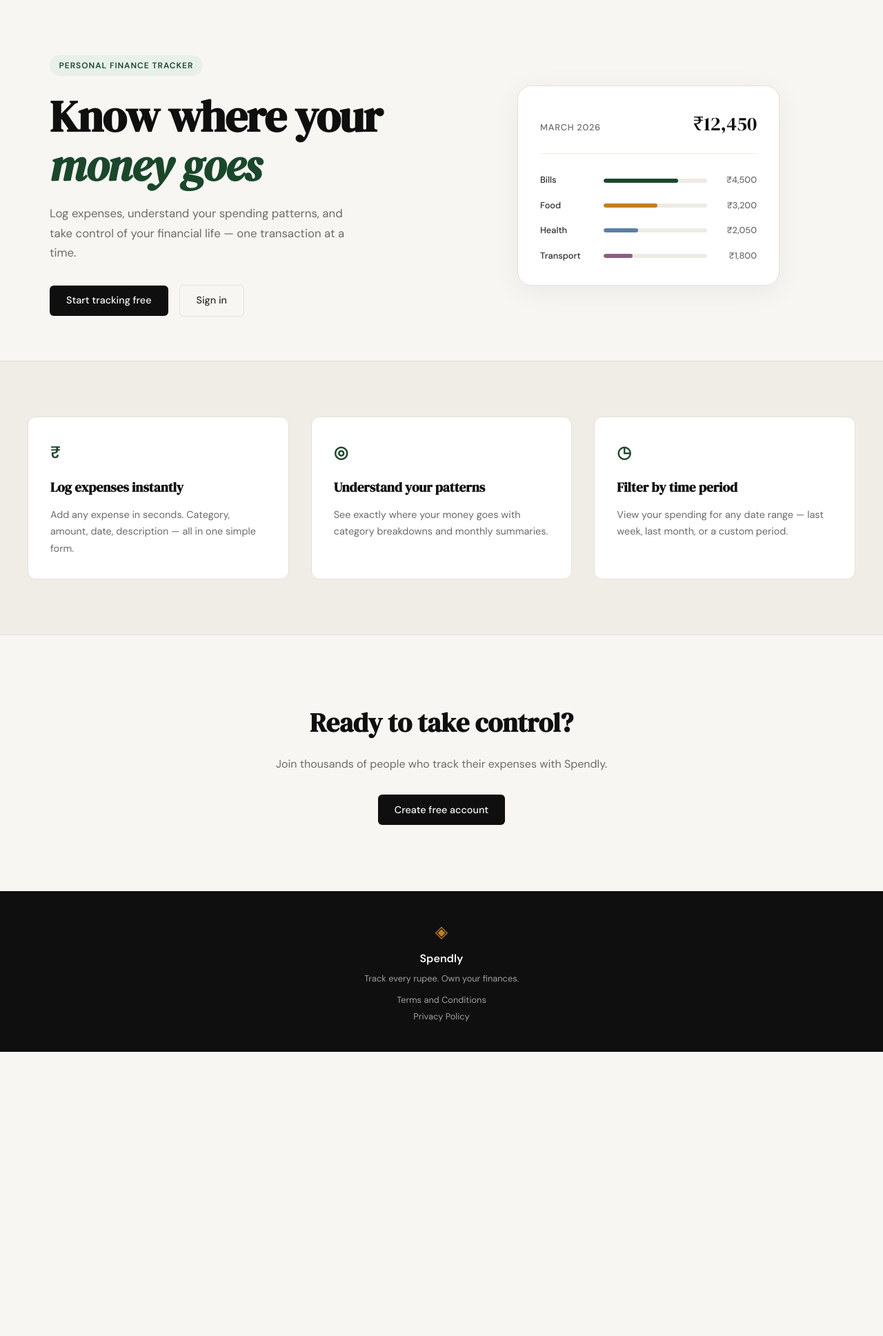
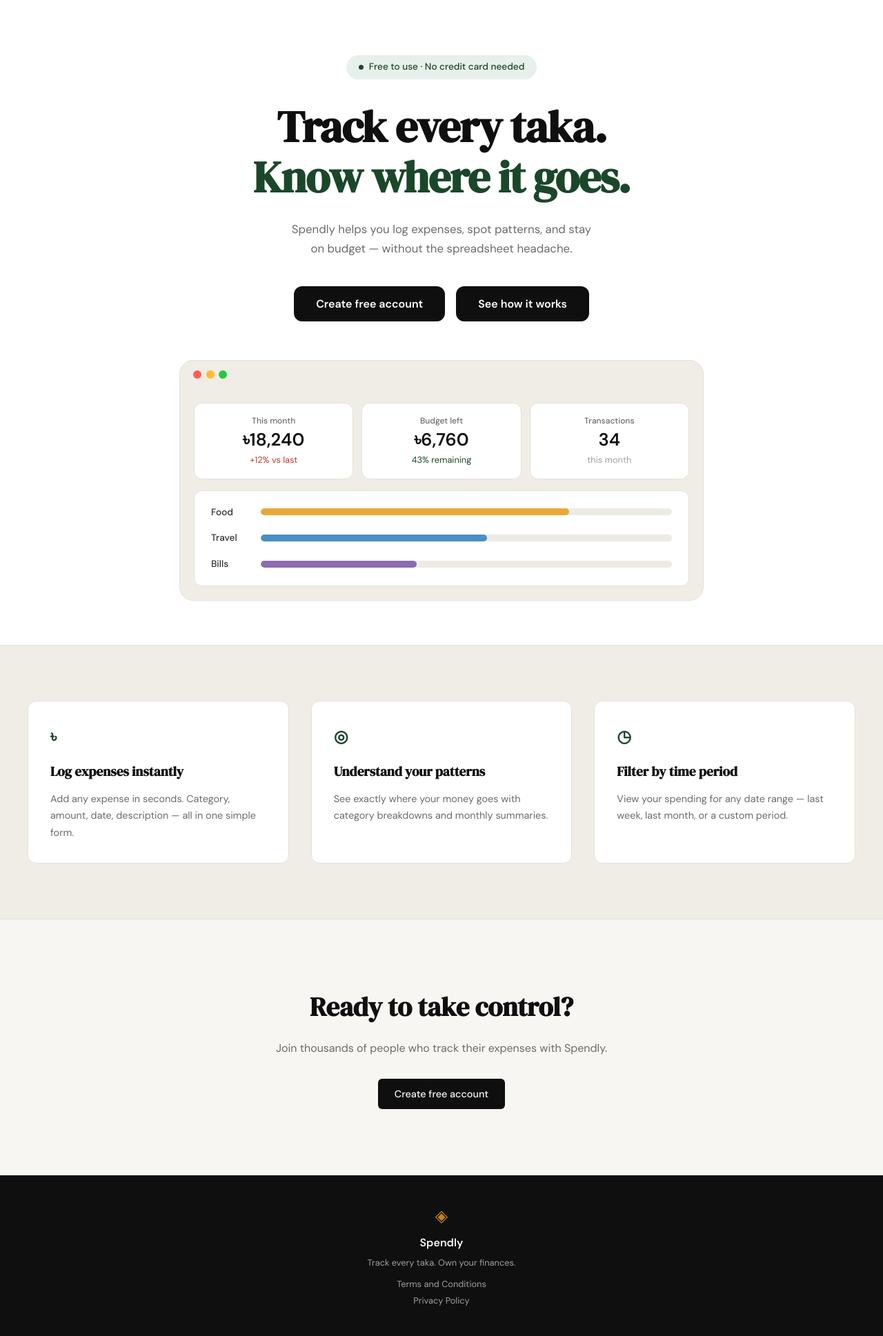
Before and after one commit to mamun795/Expanse_Tracker, a Flask app: page / in a window 1280 px wide. Shown: the part 61-1998 px from the top of the page at 69% size. Before the commit the page ends 1586 px from the top, so only its background shows below. Run offline with Flask 3, Linux system fonts and the light colour scheme.

Commit message:
landing: add youtube modal on see how it works click and change rupee to taka

```diff
--- a/file.txt
+++ b/file.txt
@@ -43,7 +43,7 @@ git commit -m "landing: add privacy policy page and route”
 
 I've attached a screenshot of the updated Spendly hero section design.
 
-Modify only the hero section in @templates/landing.html and @static/css/landing.css
+Modify only the hero section in @templates/landing.html and @static/css/style.css
 to match this image exactly. Do not touch any other part of the page.
 
 git commit -m "landing: redesign hero section to match mockup"
--- /dev/null
+++ b/static/css/landing.css
@@ -0,0 +1,280 @@
+/* ------------------------------------------------------------------ */
+/* Hero v2 — centered single-column layout                            */
+/* ------------------------------------------------------------------ */
+
+/* Override the base hero grid for this layout */
+.hero-v2 {
+    padding: 5rem 2rem 4rem;
+    background: #ffffff;
+}
+
+.hero-v2-inner {
+    max-width: 760px;
+    margin: 0 auto;
+    display: flex;
+    flex-direction: column;
+    align-items: center;
+    text-align: center;
+}
+
+/* Badge */
+.hero-v2-badge {
+    display: inline-flex;
+    align-items: center;
+    gap: 0.5rem;
+    background: var(--accent-light);
+    color: var(--accent);
+    font-size: 0.85rem;
+    font-weight: 500;
+    padding: 0.4rem 1.1rem;
+    border-radius: 999px;
+    margin-bottom: 2rem;
+}
+
+.hero-v2-dot {
+    width: 7px;
+    height: 7px;
+    border-radius: 50%;
+    background: var(--accent);
+    flex-shrink: 0;
+}
+
+/* Heading */
+.hero-v2-title {
+    font-family: var(--font-display);
+    font-size: clamp(2.5rem, 6vw, 4rem);
+    line-height: 1.15;
+    letter-spacing: -0.02em;
+    color: var(--ink);
+    margin-bottom: 1.5rem;
+}
+
+.hero-v2-title-accent {
+    color: var(--accent);
+}
+
+/* Subtitle */
+.hero-v2-subtitle {
+    font-size: 1.05rem;
+    color: var(--ink-muted);
+    line-height: 1.7;
+    margin-bottom: 2.5rem;
+}
+
+/* Buttons */
+.hero-v2-actions {
+    display: flex;
+    gap: 1rem;
+    justify-content: center;
+    margin-bottom: 3.5rem;
+    flex-wrap: wrap;
+}
+
+.hero-v2-btn {
+    display: inline-block;
+    background: var(--ink);
+    color: #ffffff;
+    padding: 0.8rem 2rem;
+    border-radius: var(--radius-md);
+    font-family: var(--font-body);
+    font-size: 1rem;
+    font-weight: 600;
+    text-decoration: none;
+    transition: background 0.2s;
+}
+
+.hero-v2-btn:hover {
+    background: var(--accent);
+}
+
+/* Browser mock */
+.hero-v2-mock {
+    width: 100%;
+    max-width: 760px;
+}
+
+.mock-browser {
+    background: #f0ede6;
+    border-radius: var(--radius-lg);
+    overflow: hidden;
+    border: 1px solid var(--border);
+}
+
+.mock-browser-bar {
+    display: flex;
+    align-items: center;
+    gap: 0.4rem;
+    padding: 0.9rem 1.2rem;
+}
+
+.mock-dot {
+    width: 12px;
+    height: 12px;
+    border-radius: 50%;
+    flex-shrink: 0;
+}
+
+.mock-dot-red    { background: #ff5f57; }
+.mock-dot-yellow { background: #febc2e; }
+.mock-dot-green  { background: #28c840; }
+
+.mock-browser-body {
+    padding: 1.25rem;
+    display: flex;
+    flex-direction: column;
+    gap: 1rem;
+}
+
+/* Stat cards row */
+.mock-stats {
+    display: grid;
+    grid-template-columns: repeat(3, 1fr);
+    gap: 0.75rem;
+}
+
+.mock-stat-card {
+    background: #ffffff;
+    border: 1px solid var(--border);
+    border-radius: var(--radius-md);
+    padding: 1rem 1.25rem;
+    display: flex;
+    flex-direction: column;
+    gap: 0.2rem;
+}
+
+.mock-stat-label {
+    font-size: 0.75rem;
+    color: var(--ink-muted);
+    font-weight: 500;
+}
+
+.mock-stat-value {
+    font-size: 1.6rem;
+    font-weight: 600;
+    color: var(--ink);
+    line-height: 1.2;
+}
+
+.mock-stat-sub {
+    font-size: 0.8rem;
+    color: var(--ink-faint);
+}
+
+.mock-stat-sub--danger  { color: #c0392b; }
+.mock-stat-sub--success { color: var(--accent); }
+
+/* Category bars */
+.mock-cats {
+    background: #ffffff;
+    border: 1px solid var(--border);
+    border-radius: var(--radius-md);
+    padding: 1.25rem 1.5rem;
+    display: flex;
+    flex-direction: column;
+    gap: 1rem;
+}
+
+.mock-cat-row {
+    display: grid;
+    grid-template-columns: 56px 1fr;
+    align-items: center;
+    gap: 1rem;
+}
+
+.mock-cat-label {
+    font-size: 0.85rem;
+    font-weight: 500;
+    color: var(--ink-soft);
+    text-align: left;
+}
+
+.mock-cat-track {
+    height: 10px;
+    background: var(--border-soft);
+    border-radius: 999px;
+    overflow: hidden;
+}
+
+.mock-cat-bar {
+    height: 100%;
+    border-radius: 999px;
+}
+
+.mock-cat-bar--orange { background: #e8a838; }
+.mock-cat-bar--blue   { background: #4a90c4; }
+.mock-cat-bar--purple { background: #8b6bb1; }
+
+/* ------------------------------------------------------------------ */
+/* Demo modal                                                          */
+/* ------------------------------------------------------------------ */
+
+.modal-overlay {
+    display: none;
+    position: fixed;
+    inset: 0;
+    background: rgba(0, 0, 0, 0.7);
+    z-index: 200;
+    align-items: center;
+    justify-content: center;
+    padding: 1.5rem;
+}
+
+.modal-overlay.is-open {
+    display: flex;
+}
+
+.modal-box {
+    position: relative;
+    background: #000;
+    border-radius: var(--radius-lg);
+    width: 100%;
+    max-width: 860px;
+    box-shadow: 0 24px 80px rgba(0, 0, 0, 0.5);
+}
+
+.modal-close {
+    position: absolute;
+    top: -2.5rem;
+    right: 0;
+    background: transparent;
+    border: none;
+    color: #ffffff;
+    font-size: 2rem;
+    line-height: 1;
+    cursor: pointer;
+    padding: 0.25rem 0.5rem;
+    opacity: 0.8;
+    transition: opacity 0.15s;
+}
+
+.modal-close:hover { opacity: 1; }
+
+.modal-video-wrapper {
+    position: relative;
+    padding-bottom: 56.25%; /* 16:9 */
+    height: 0;
+    overflow: hidden;
+    border-radius: var(--radius-lg);
+}
+
+.modal-video-wrapper iframe {
+    position: absolute;
+    inset: 0;
+    width: 100%;
+    height: 100%;
+    border-radius: var(--radius-lg);
+}
+
+/* ------------------------------------------------------------------ */
+/* Responsive                                                          */
+/* ------------------------------------------------------------------ */
+
+@media (max-width: 600px) {
+    .mock-stats {
+        grid-template-columns: 1fr;
+    }
+
+    .hero-v2-subtitle br {
+        display: none;
+    }
+}
--- a/templates/base.html
+++ b/templates/base.html
@@ -33,7 +33,7 @@
         <div class="footer-inner">
             <span class="brand-icon">◈</span>
             <span class="footer-name">Spendly</span>
-            <p class="footer-copy">Track every rupee. Own your finances.</p>
+            <p class="footer-copy">Track every taka. Own your finances.</p>
             <p class="footer-links">
                 <a href="/terms">Terms and Conditions</a>
                 <a href="/privacy">Privacy Policy</a>
--- a/templates/landing.html
+++ b/templates/landing.html
@@ -1,70 +1,90 @@
 {% extends "base.html" %}
 
-{% block title %}Spendly — Track Every Rupee{% endblock %}
+{% block title %}Spendly — Track Every Taka{% endblock %}
+
+{% block head %}<link rel="stylesheet" href="{{ url_for('static', filename='css/landing.css') }}">{% endblock %}
 
 {% block content %}
 
-<section class="hero">
-    <div class="hero-inner">
-        <div class="hero-badge">Personal Finance Tracker</div>
-        <h1 class="hero-title">
-            Know where your<br>
-            <em>money goes</em>
+<section class="hero-v2">
+    <div class="hero-v2-inner">
+
+        <div class="hero-v2-badge">
+            <span class="hero-v2-dot"></span>
+            Free to use · No credit card needed
+        </div>
+
+        <h1 class="hero-v2-title">
+            Track every taka.<br>
+            <span class="hero-v2-title-accent">Know where it goes.</span>
         </h1>
-        <p class="hero-subtitle">
-            Log expenses, understand your spending patterns,
-            and take control of your financial life —
-            one transaction at a time.
+
+        <p class="hero-v2-subtitle">
+            Spendly helps you log expenses, spot patterns, and stay<br>
+            on budget — without the spreadsheet headache.
         </p>
-        <div class="hero-actions">
-            <a href="{{ url_for('register') }}" class="btn-primary">Start tracking free</a>
-            <a href="{{ url_for('login') }}" class="btn-ghost">Sign in</a>
+
+        <div class="hero-v2-actions">
+            <a href="{{ url_for('register') }}" class="hero-v2-btn">Create free account</a>
+            <a href="#" id="open-demo-modal" class="hero-v2-btn">See how it works</a>
         </div>
-    </div>
-    <div class="hero-visual">
-        <div class="mock-card">
-            <div class="mock-card-header">
-                <span class="mock-label">March 2026</span>
-                <span class="mock-total">₹12,450</span>
-            </div>
-            <div class="mock-bars">
-                <div class="mock-bar-row">
-                    <span class="mock-cat">Bills</span>
-                    <div class="mock-bar-track">
-                        <div class="mock-bar" style="width: 72%"></div>
+
+        <div class="hero-v2-mock">
+            <div class="mock-browser">
+                <div class="mock-browser-bar">
+                    <span class="mock-dot mock-dot-red"></span>
+                    <span class="mock-dot mock-dot-yellow"></span>
+                    <span class="mock-dot mock-dot-green"></span>
+                </div>
+                <div class="mock-browser-body">
+                    <div class="mock-stats">
+                        <div class="mock-stat-card">
+                            <span class="mock-stat-label">This month</span>
+                            <span class="mock-stat-value">৳18,240</span>
+                            <span class="mock-stat-sub mock-stat-sub--danger">+12% vs last</span>
+                        </div>
+                        <div class="mock-stat-card">
+                            <span class="mock-stat-label">Budget left</span>
+                            <span class="mock-stat-value">৳6,760</span>
+                            <span class="mock-stat-sub mock-stat-sub--success">43% remaining</span>
+                        </div>
+                        <div class="mock-stat-card">
+                            <span class="mock-stat-label">Transactions</span>
+                            <span class="mock-stat-value">34</span>
+                            <span class="mock-stat-sub">this month</span>
+                        </div>
                     </div>
-                    <span class="mock-amt">₹4,500</span>
-                </div>
-                <div class="mock-bar-row">
-                    <span class="mock-cat">Food</span>
-                    <div class="mock-bar-track">
-                        <div class="mock-bar mock-bar-2" style="width: 52%"></div>
+                    <div class="mock-cats">
+                        <div class="mock-cat-row">
+                            <span class="mock-cat-label">Food</span>
+                            <div class="mock-cat-track">
+                                <div class="mock-cat-bar mock-cat-bar--orange" style="width: 75%"></div>
+                            </div>
+                        </div>
+                        <div class="mock-cat-row">
+                            <span class="mock-cat-label">Travel</span>
+                            <div class="mock-cat-track">
+                                <div class="mock-cat-bar mock-cat-bar--blue" style="width: 55%"></div>
+                            </div>
+                        </div>
+                        <div class="mock-cat-row">
+                            <span class="mock-cat-label">Bills</span>
+                            <div class="mock-cat-track">
+                                <div class="mock-cat-bar mock-cat-bar--purple" style="width: 38%"></div>
+                            </div>
+                        </div>
                     </div>
-                    <span class="mock-amt">₹3,200</span>
-                </div>
-                <div class="mock-bar-row">
-                    <span class="mock-cat">Health</span>
-                    <div class="mock-bar-track">
-                        <div class="mock-bar mock-bar-3" style="width: 33%"></div>
-                    </div>
-                    <span class="mock-amt">₹2,050</span>
-                </div>
-                <div class="mock-bar-row">
-                    <span class="mock-cat">Transport</span>
-                    <div class="mock-bar-track">
-                        <div class="mock-bar mock-bar-4" style="width: 28%"></div>
-                    </div>
-                    <span class="mock-amt">₹1,800</span>
                 </div>
             </div>
         </div>
+
     </div>
 </section>
 
 <section class="features">
     <div class="features-inner">
         <div class="feature-card">
-            <div class="feature-icon">₹</div>
+            <div class="feature-icon">৳</div>
             <h3 class="feature-title">Log expenses instantly</h3>
             <p class="feature-body">Add any expense in seconds. Category, amount, date, description — all in one simple form.</p>
         </div>
@@ -89,4 +109,62 @@
     </div>
 </section>
 
+<!-- Demo modal -->
+<div id="demo-modal" class="modal-overlay" aria-hidden="true">
+    <div class="modal-box">
+        <button class="modal-close" id="close-demo-modal" aria-label="Close">&times;</button>
+        <div class="modal-video-wrapper">
+            <iframe
+                id="demo-iframe"
+                src=""
+                data-src="https://www.youtube.com/embed/dQw4w9WgXcQ?enablejsapi=1"
+                title="Spendly demo"
+                frameborder="0"
+                allow="accelerometer; autoplay; clipboard-write; encrypted-media; gyroscope; picture-in-picture"
+                allowfullscreen>
+            </iframe>
+        </div>
+    </div>
+</div>
+
 {% endblock %}
+
+{% block scripts %}
+<script>
+(function () {
+    const modal    = document.getElementById('demo-modal');
+    const iframe   = document.getElementById('demo-iframe');
+    const openBtn  = document.getElementById('open-demo-modal');
+    const closeBtn = document.getElementById('close-demo-modal');
+
+    function openModal() {
+        iframe.src = iframe.dataset.src;
+        modal.setAttribute('aria-hidden', 'false');
+        modal.classList.add('is-open');
+        document.body.style.overflow = 'hidden';
+    }
+
+    function closeModal() {
+        iframe.src = '';
+        modal.setAttribute('aria-hidden', 'true');
+        modal.classList.remove('is-open');
+        document.body.style.overflow = '';
+    }
+
+    openBtn.addEventListener('click', function (e) {
+        e.preventDefault();
+        openModal();
+    });
+
+    closeBtn.addEventListener('click', closeModal);
+
+    modal.addEventListener('click', function (e) {
+        if (e.target === modal) closeModal();
+    });
+
+    document.addEventListener('keydown', function (e) {
+        if (e.key === 'Escape' && modal.classList.contains('is-open')) closeModal();
+    });
+}());
+</script>
+{% endblock %}
```
